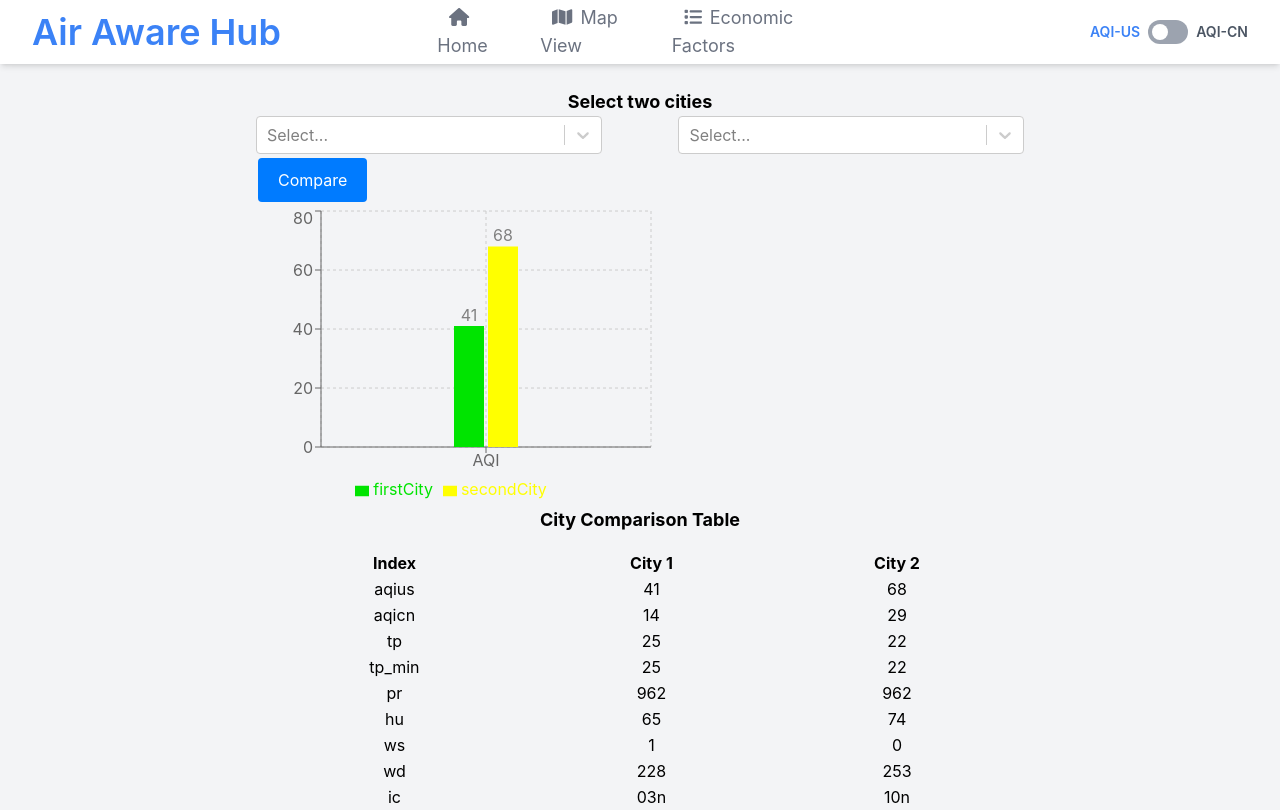
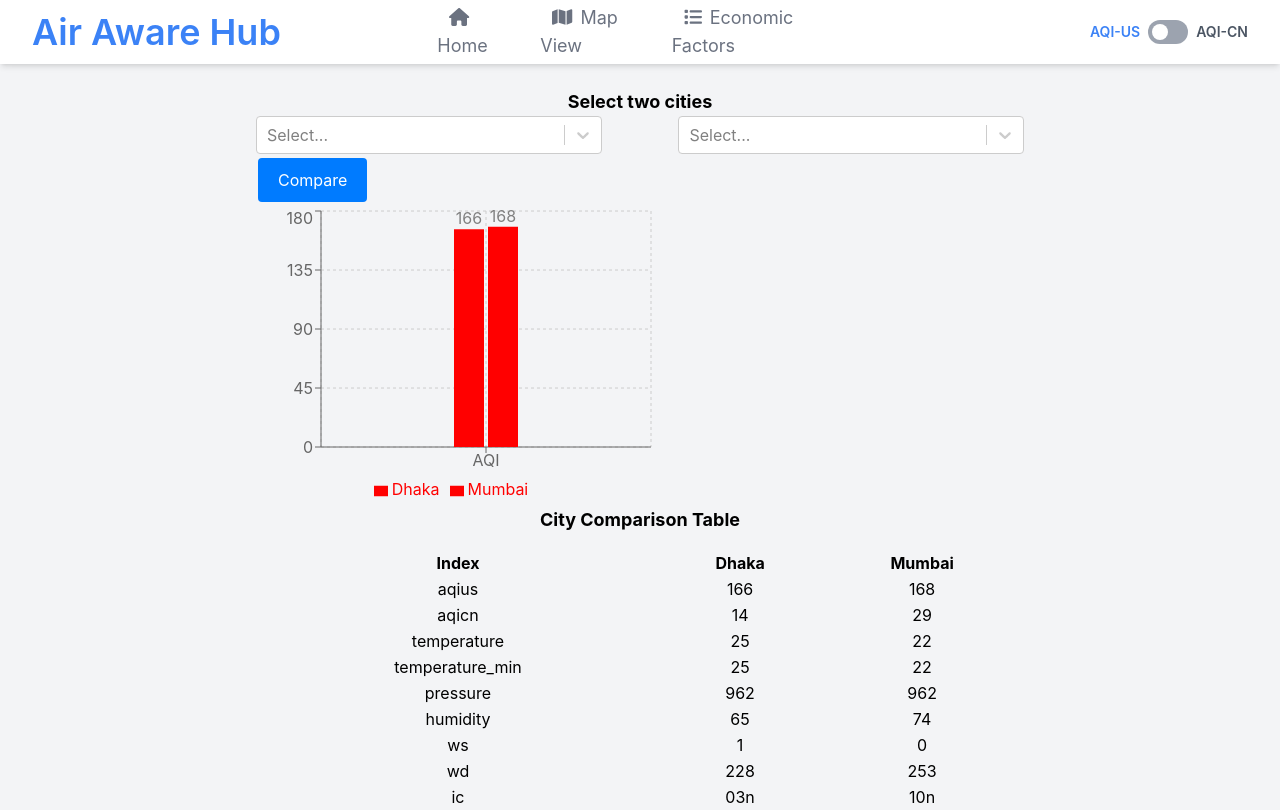
Before and after one commit to MAHMUDSWE/AirAwareHub_Frontend, a React (Vite) app: page /air-quality-comparison in a window 1280 px wide. Built offline with nearby package versions, Linux system fonts and the light colour scheme; no server answers.

Commit message:
city names are modified

```diff
--- a/src/components/shared/CityComparisonTable.jsx
+++ b/src/components/shared/CityComparisonTable.jsx
@@ -11,8 +11,8 @@ export default function CityComparisonTable({ firstCityData, secondCityData }) {
                 <thead >
                     <tr>
                         <th className='text-center'>Index</th>
-                        <th className='text-center'>City 1</th>
-                        <th className='text-center'>City 2</th>
+                        <th className='text-center'>Dhaka</th>
+                        <th className='text-center'>Mumbai</th>
                     </tr>
                 </thead>
 
--- a/src/pages/CityComparison.jsx
+++ b/src/pages/CityComparison.jsx
@@ -11,32 +11,32 @@ export default function CityComparison() {
     const [secondSelectedCity, setSecondSelectedCitie] = useState();
     const [showGraph, setShowGraph] = useState(false);
     const cities = [
-        { label: 'Bangladesh', value: 'bd' },
-        { label: 'India', value: 'ind' },
-        { label: 'United State', value: 'us' },
+        { label: 'Dhaka', value: 'Dhaka' },
+        { label: 'Mumbai', value: 'Mumbai' },
+        { label: 'New York', value: 'New York' },
     ];
 
     const firstCityData =
     {
         "ts": "2019-08-05T03:00:00.000Z",
-        "aqius": 41,
+        "aqius": 166,
         "aqicn": 14,
-        "tp": 25,
-        "tp_min": 25,
-        "pr": 962,
-        "hu": 65,
+        "temperature": 25,
+        "temperature_min": 25,
+        "pressure": 962,
+        "humidity": 65,
         "ws": 1,
         "wd": 228,
         "ic": "03n"
     };
     const secondCityData = {
         "ts": "2019-08-05T06:00:00.000Z",
-        "aqius": 68,
+        "aqius": 168,
         "aqicn": 29,
-        "tp": 22,
-        "tp_min": 22,
-        "pr": 962,
-        "hu": 74,
+        "temperature": 22,
+        "temperature_min": 22,
+        "pressure": 962,
+        "humidity": 74,
         "ws": 0,
         "wd": 253,
         "ic": "10n"
@@ -44,8 +44,8 @@ export default function CityComparison() {
     const data = [
         {
             name: 'AQI',
-            firstCity: firstCityData.aqius,
-            secondCity: secondCityData.aqius,
+            Dhaka: firstCityData.aqius,
+            Mumbai: secondCityData.aqius,
         },
     ];
 
@@ -84,11 +84,11 @@ export default function CityComparison() {
                     <YAxis />
                     <Tooltip />
                     <Legend />
-                    <Bar dataKey="firstCity" fill={getAQIColor(firstCityData.aqius)} barSize={30}>
-                        <LabelList dataKey="firstCity" position="top" />
+                    <Bar dataKey="Dhaka" fill={getAQIColor(firstCityData.aqius)} barSize={30}>
+                        <LabelList dataKey="Dhaka" position="top" />
                     </Bar>
-                    <Bar dataKey="secondCity" fill={getAQIColor(secondCityData.aqius)} barSize={30}>
-                        <LabelList dataKey="secondCity" position="top" />
+                    <Bar dataKey="Mumbai" fill={getAQIColor(secondCityData.aqius)} barSize={30}>
+                        <LabelList dataKey="Mumbai" position="top" />
                     </Bar>
                 </BarChart>
 
```
